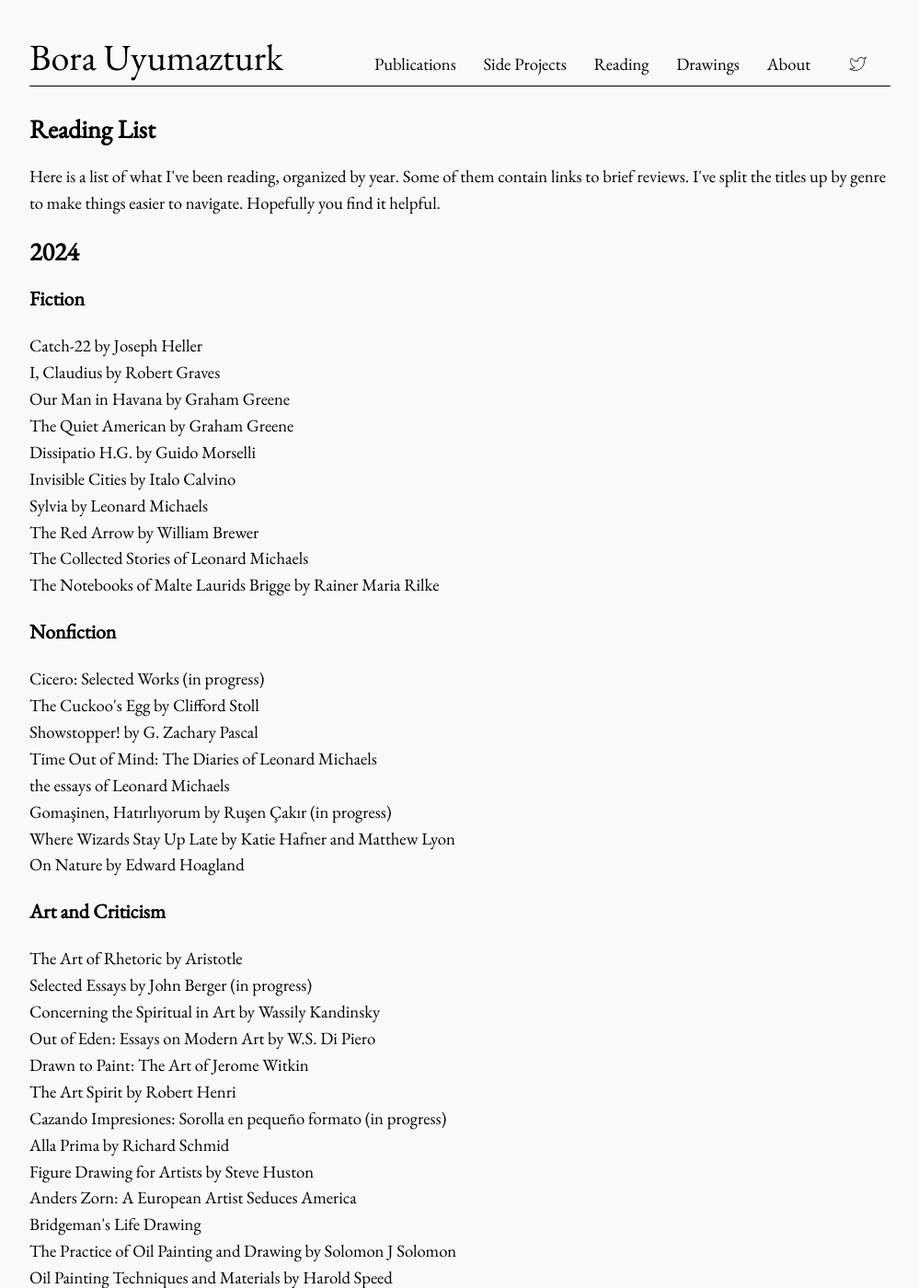
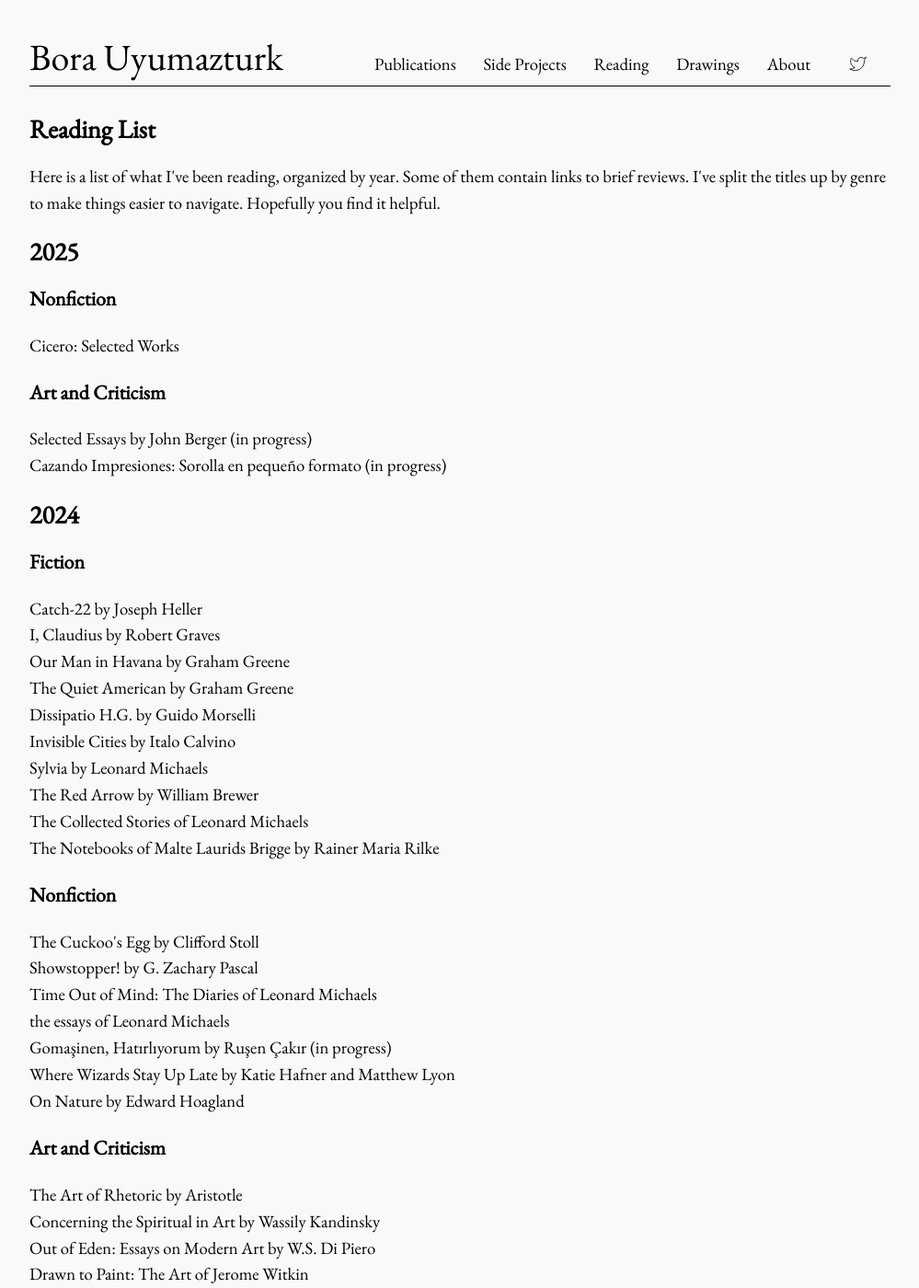
Before and after one commit to bora-uyumazturk/bora-uyumazturk.github.io, a Jekyll site: the page built from reading.html, in a window 1280 px wide and 1400 px high. Shown: the whole window at 92% size, without its empty margins (140-1139 px from the left). Built offline with Jekyll 4.4.1, drawn with Linux system fonts in a browser that asks for light colours.

Commit message:
Update reading.html

```diff
--- a/reading.html
+++ b/reading.html
@@ -11,6 +11,17 @@ title: Reading
     I've split the titles up by genre to make things easier to navigate. Hopefully you find it
     helpful.
   </p>
+
+  <h2>2025</h2>
+
+  <h3>Nonfiction</h3>
+
+  Cicero: Selected Works
+
+  <h3>Art and Criticism</h3>
+
+  Selected Essays by John Berger (in progress) <br>
+  Cazando Impresiones: Sorolla en pequeño formato (in progress)
 
   <h2>2024</h2>
 
@@ -29,7 +40,6 @@ title: Reading
 
   <h3>Nonfiction</h3>
 
-  Cicero: Selected Works (in progress) <br>
   The Cuckoo's Egg by Clifford Stoll <br>
   Showstopper! by G. Zachary Pascal <br>
   Time Out of Mind: The Diaries of Leonard Michaels <br>
@@ -41,12 +51,10 @@ title: Reading
   <h3>Art and Criticism</h3>
 
   The Art of Rhetoric by Aristotle <br>
-  Selected Essays by John Berger (in progress) <br>
   Concerning the Spiritual in Art by Wassily Kandinsky <br>
   Out of Eden: Essays on Modern Art by W.S. Di Piero <br>
   Drawn to Paint: The Art of Jerome Witkin <br>
   The Art Spirit by Robert Henri <br>
-  Cazando Impresiones: Sorolla en pequeño formato (in progress) <br>
   Alla Prima by Richard Schmid <br>
   Figure Drawing for Artists by Steve Huston <br>
   Anders Zorn: A European Artist Seduces America <br>
```
